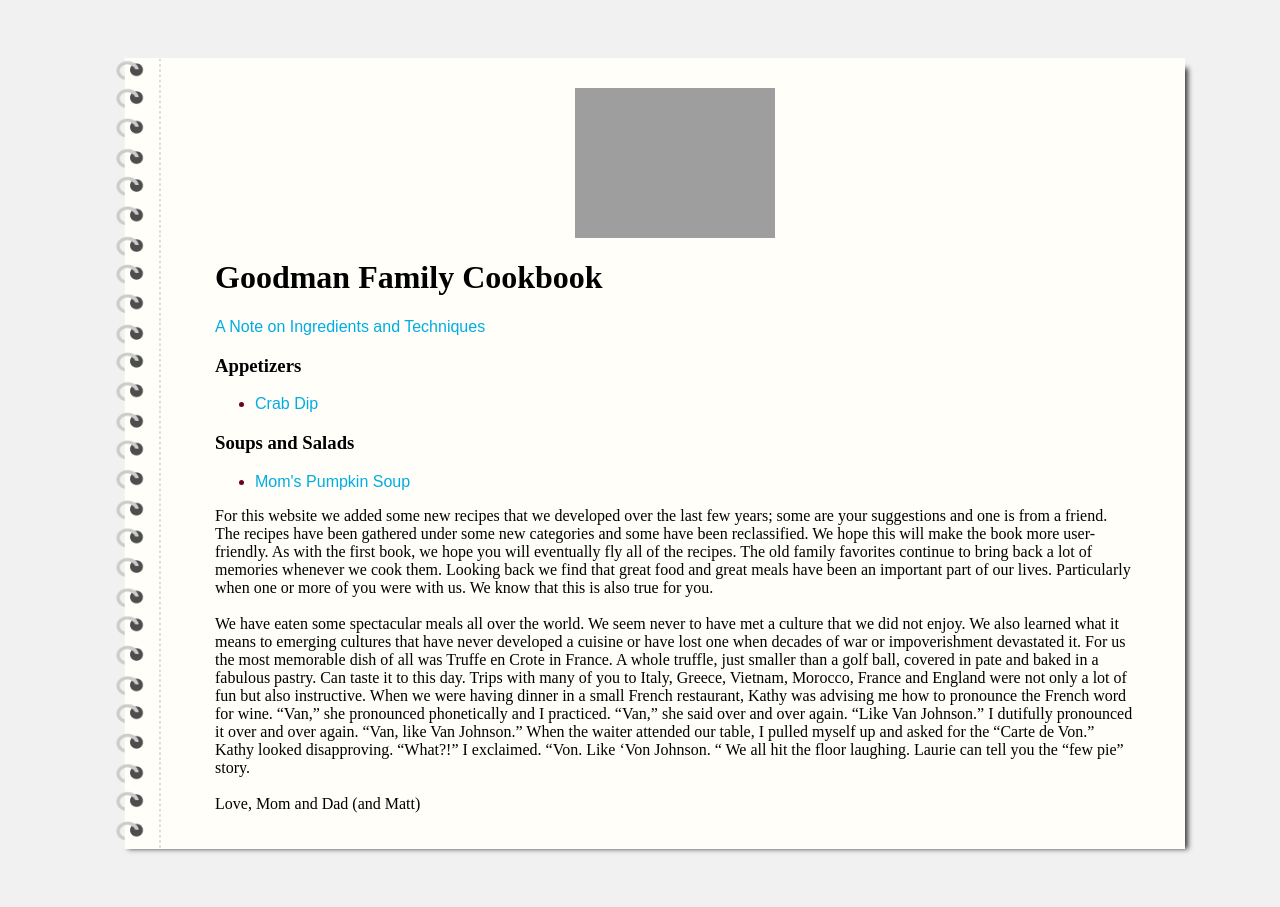
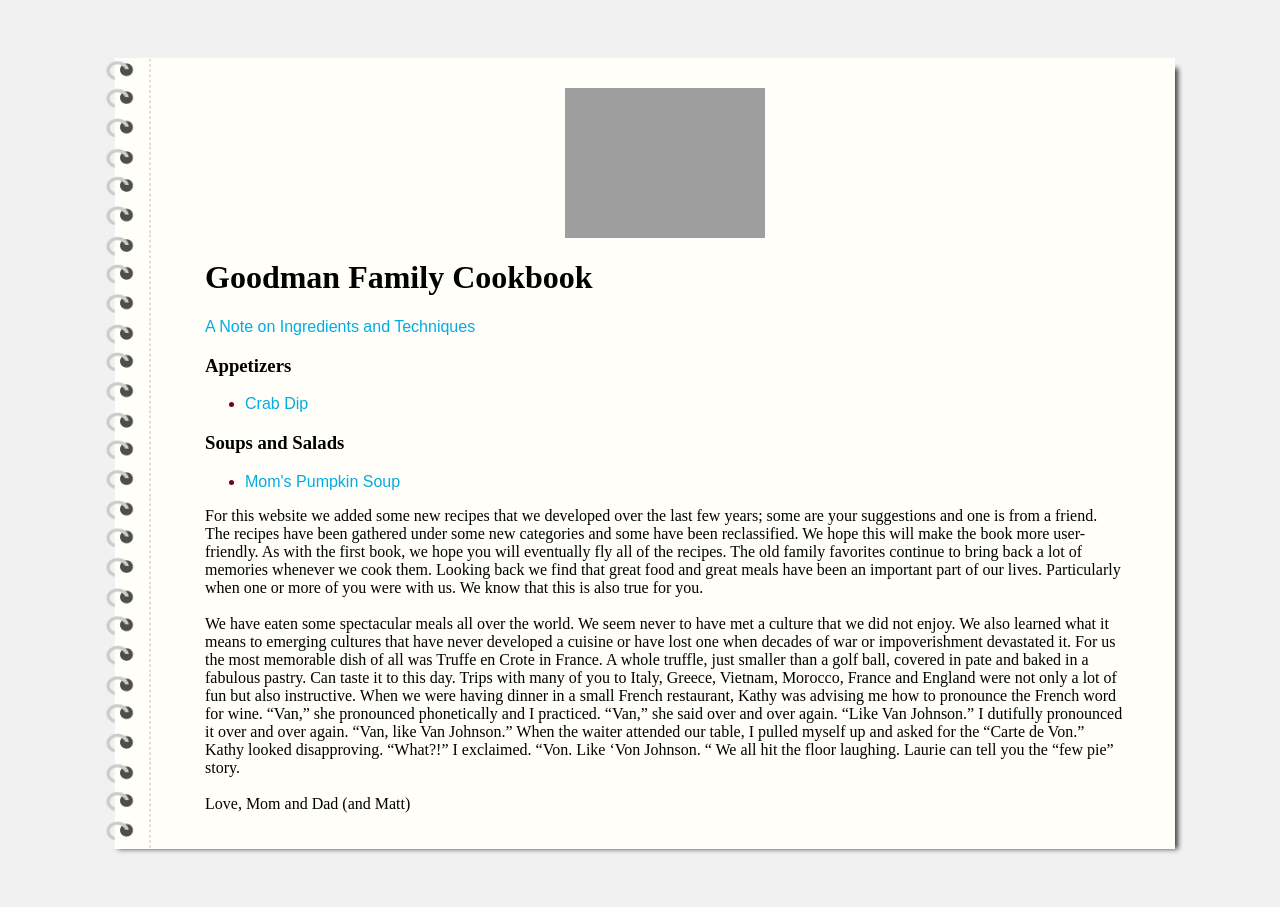
Before and after one commit to mckornfield/goodman-cookbook, a Jekyll site: the page built from index.md, in a window 1280 px wide. Built offline with Jekyll 4.4.1, drawn with Linux system fonts in a browser that asks for light colours.

Commit message:
remove left padding weirdness

```diff
--- a/assets/css/style.css
+++ b/assets/css/style.css
@@ -1,7 +1,6 @@
 body {
   font-family: "Titilium Web";
   padding: 20px;
-  padding-left:40px;
   background: #f1f1f1;
 }
 
```
